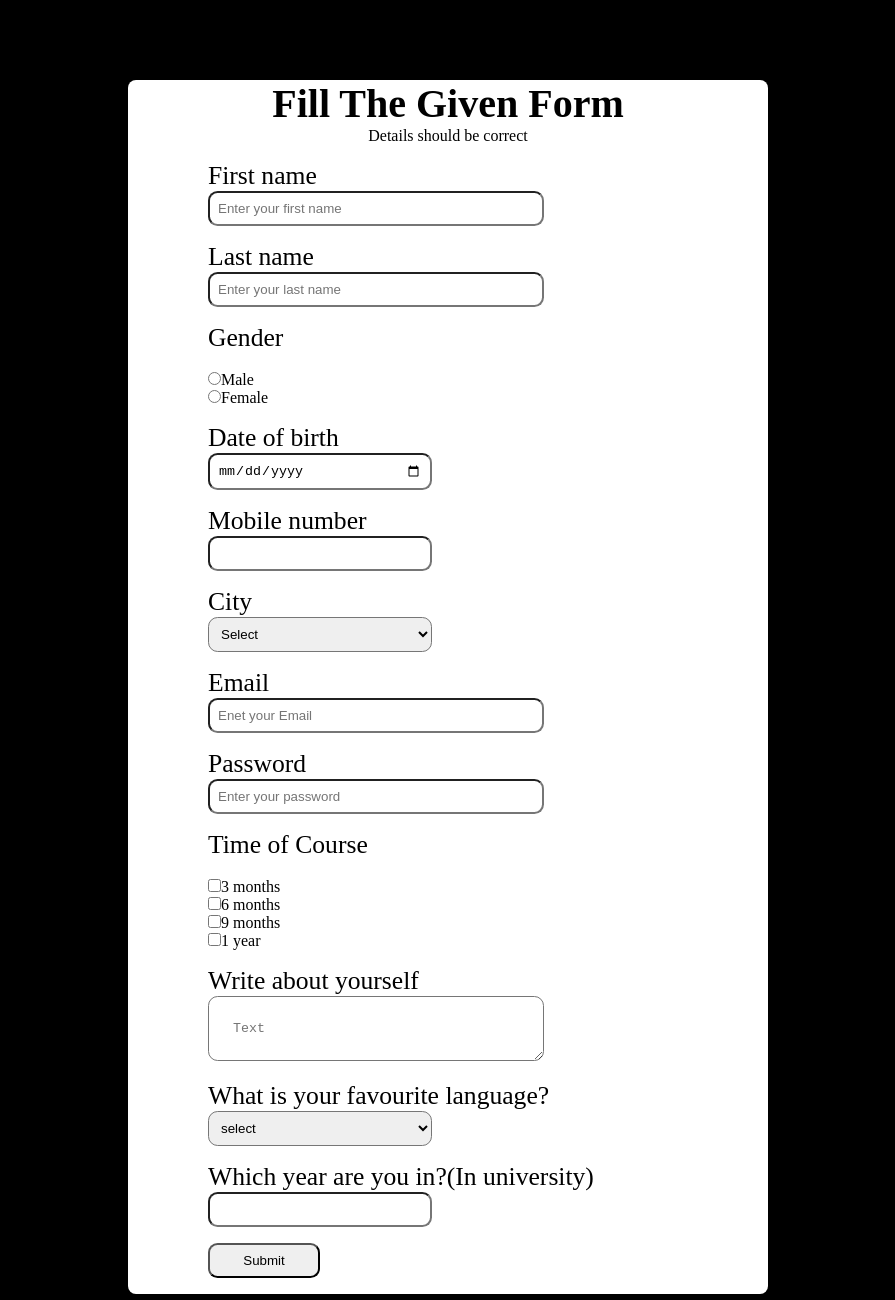
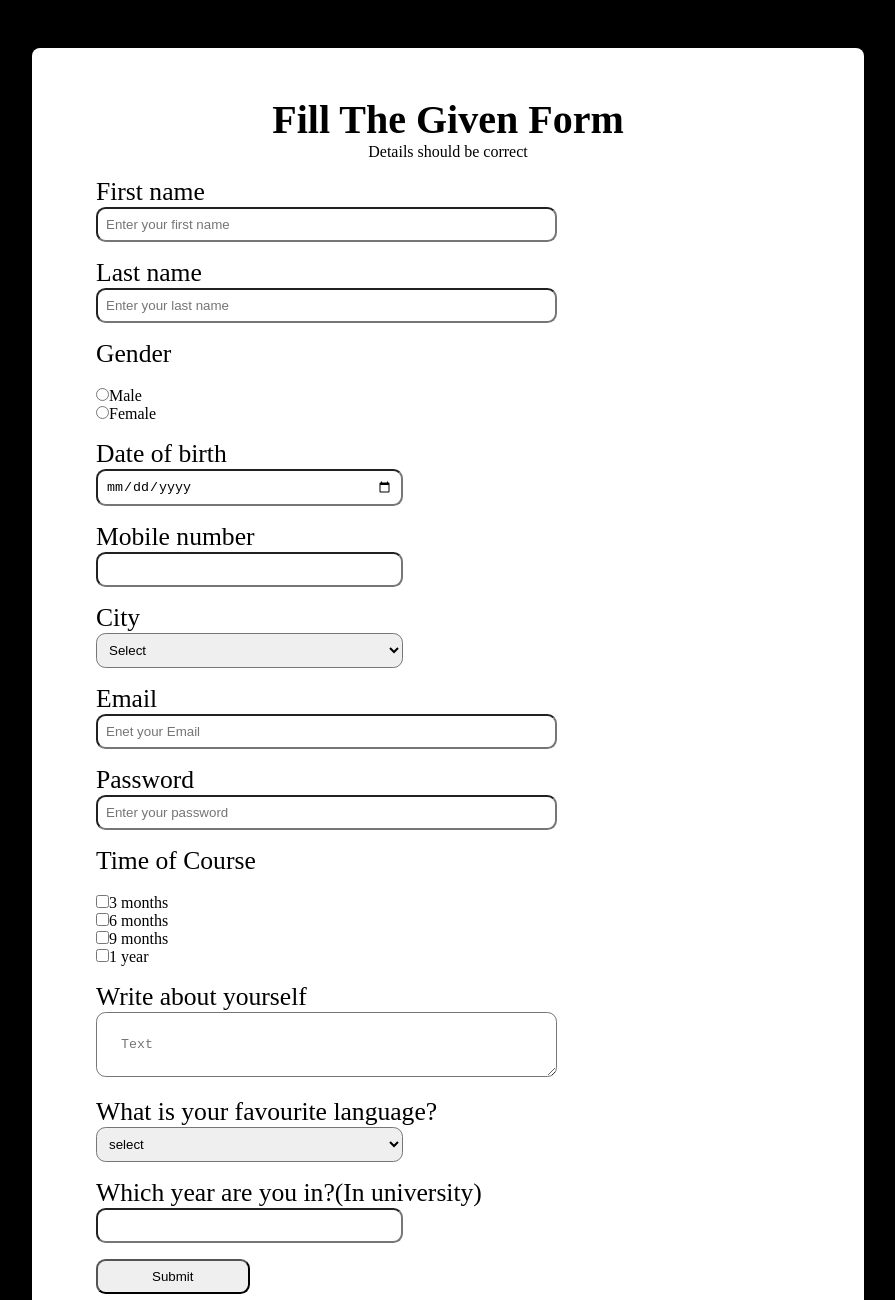
Before and after one commit to GunjanChaudhary1/form-layout, a plain HTML site: page index.html in a window 1280 px wide. Shown: the top 1300 px of the page, without its empty margins (192-1087 px from the left). Drawn offline with Linux system fonts and the light colour scheme.

Commit message:
complete

```diff
--- a/index.html
+++ b/index.html
@@ -1,6 +1,8 @@
 <!DOCTYPE html>
 <html lang="en">
   <head>
+    <meta charset="UTF-8">
+    <meta name="viewport" content="width=device-width, initial-scale=1.0">
     <title>Form</title>
     <link rel="stylesheet" href="style.css">
   </head>
--- a/style.css
+++ b/style.css
@@ -6,7 +6,6 @@
 }
 html, body{
     background-color: black;
-    width: 100%;
 }
 .main{
     margin: auto;
@@ -21,12 +20,13 @@ p{
     font-size: 1rem;
 }
 h1{
-    margin-top: 5rem;
+    margin-top: 3rem;
+    padding-top: 3rem;
     text-align: center;
     font-size: 2.5rem;
 }
 form{
-   margin-left: 5rem;
+   margin-left: 4rem;
 }
 label{
     display: flex;
@@ -56,7 +56,7 @@ textarea{
 .submit{
     margin-top: 1rem;
     width: 20%;
-    margin-bottom: 1rem;
+    margin-bottom: 2rem;
     border-radius: 0.6rem;
     padding: 0.5rem
 }
@@ -65,3 +65,21 @@ textarea{
     background-color: black;
     color: white;
 }
+@media only screen and (max-width: 600px){
+    .main{
+        width: 100%;
+    }
+    form{
+        margin-left: 1rem;
+    }
+}
+@media only screen and (min-width: 800px){
+    .main{
+        width: 65%;
+    }
+}
+@media only screen and (min-width: 700px){
+    .main{
+        width: 65%;
+    }
+}
```
